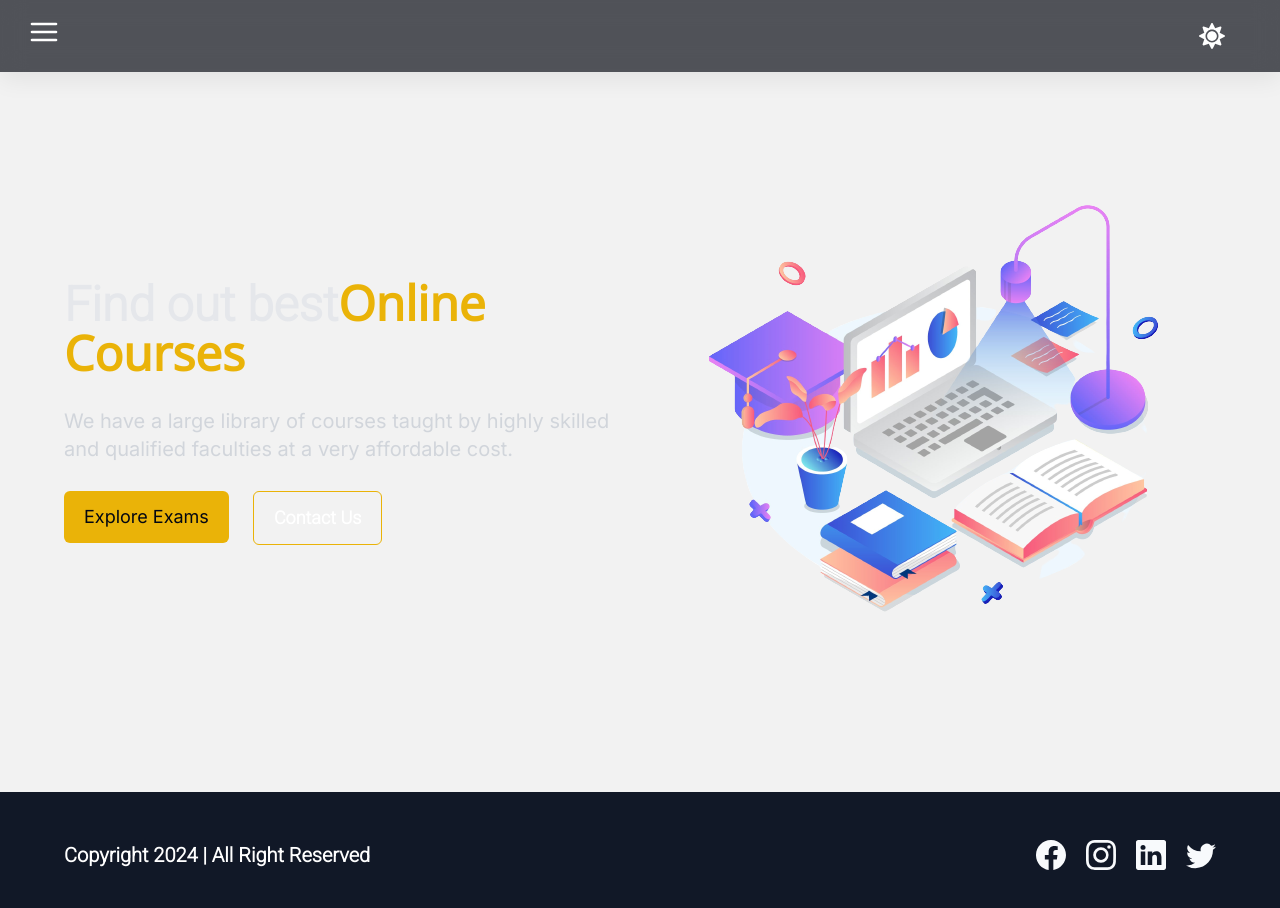
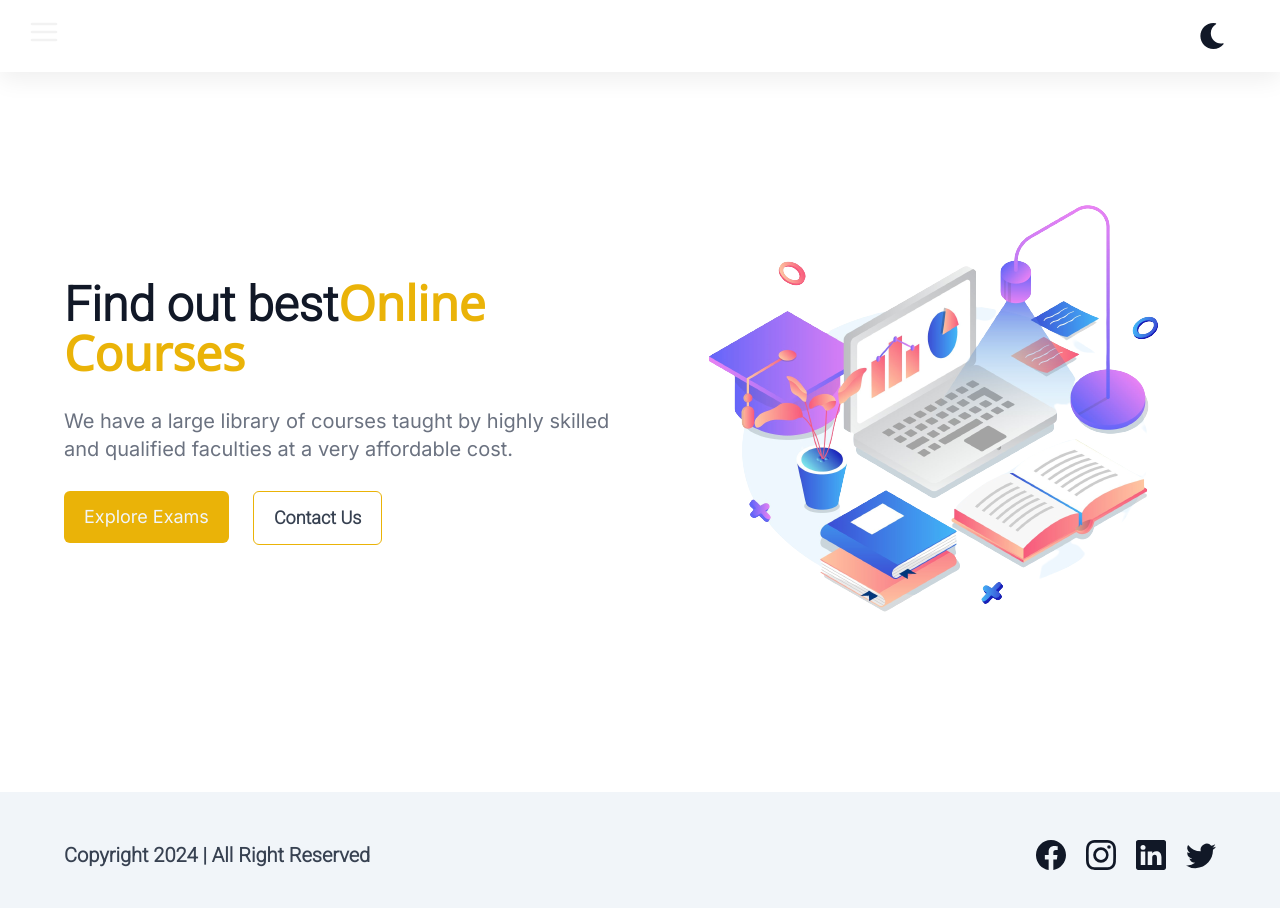
Before and after one commit to ismatulmaruf/frontmcq, a React (Vite) app: page / in a window 1280 px wide. Shown: the top 908 px of the page. Built offline with nearby package versions, Linux system fonts and the light colour scheme; no server answers.

Commit message:
Navbar.jsx

```diff
--- a/src/Components/Navbar.jsx
+++ b/src/Components/Navbar.jsx
@@ -2,14 +2,14 @@ import React, { useEffect, useState } from "react";
 import { FaSun, FaMoon } from "react-icons/fa";
 
 export default function Navbar() {
-  const [darkMode, setDarkMode] = useState(() => {
+ // const [darkMode, setDarkMode] = useState(() => {
     // Get the theme from localStorage or default to dark
-    const savedTheme = localStorage.getItem("theme");
-    return savedTheme ? savedTheme === "dark" : true; // Default to dark if not set
-  });
-  // const [darkMode, setDarkMode] = useState(
-  //   localStorage.getItem("theme") === "dark"
-  // );
+ //   const savedTheme = localStorage.getItem("theme");
+//    return savedTheme ? savedTheme === "dark" : true; // Default to dark if not set
+//  });
+   const [darkMode, setDarkMode] = useState(
+    localStorage.getItem("theme") === "dark"
+  );
 
   const toggleDarkMode = () => {
     setDarkMode((prev) => !prev);
```
